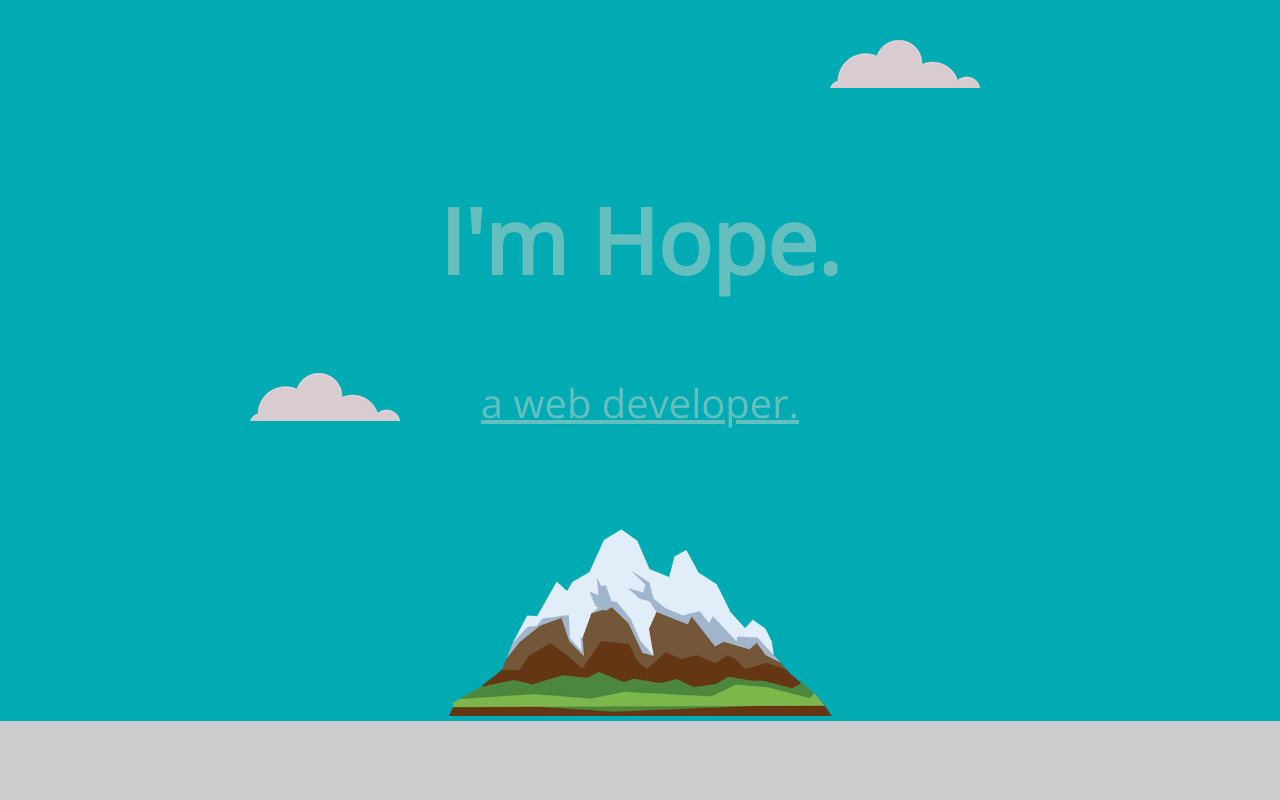
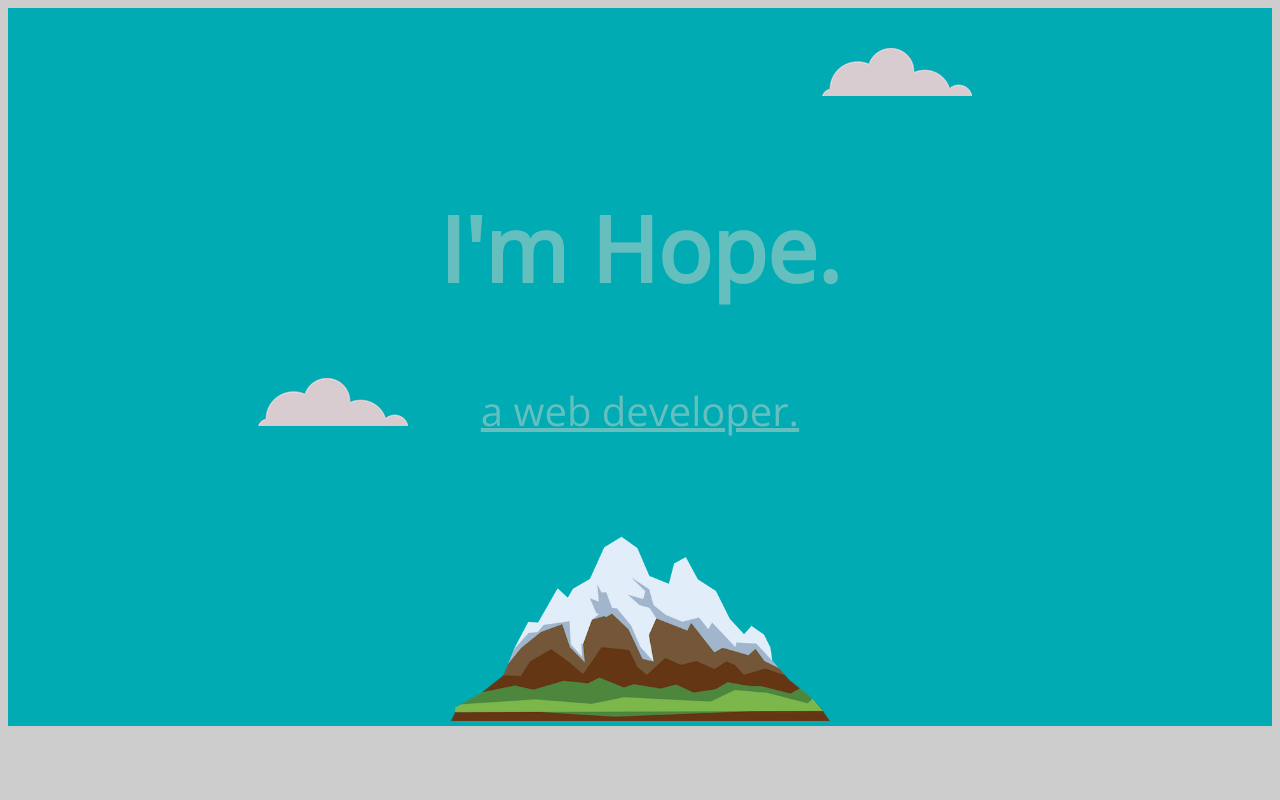
Before and after one commit to HopeH13/HopeHalsteadPortfolio, a plain HTML site: page index.html in a window 1280 px wide. Shown: the top 800 px of the page. Drawn offline with nearby package versions, Linux system fonts and the light colour scheme.

Commit message:
Update styles.css

```diff
--- a/styles.css
+++ b/styles.css
@@ -1,9 +1,6 @@
 body {
-    color: #B2B2B2;
-    margin: 0;
     text-align: center;
     font-family: 'Open Sans', sans-serif;
-
     background-image: url("galaxy.jpg");
     background-color: #cccccc;
     height: 500px;
```
Lines whose indentation alone changed are shown as unchanged.
